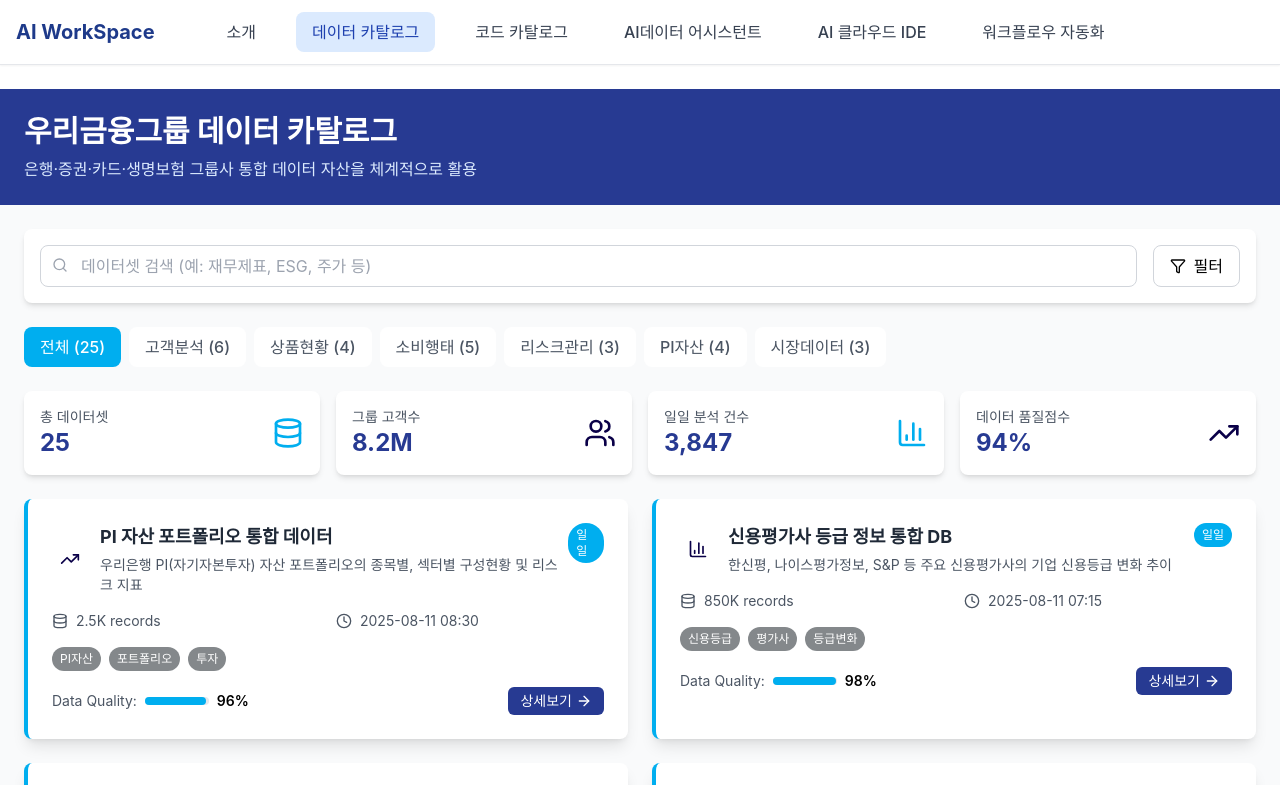
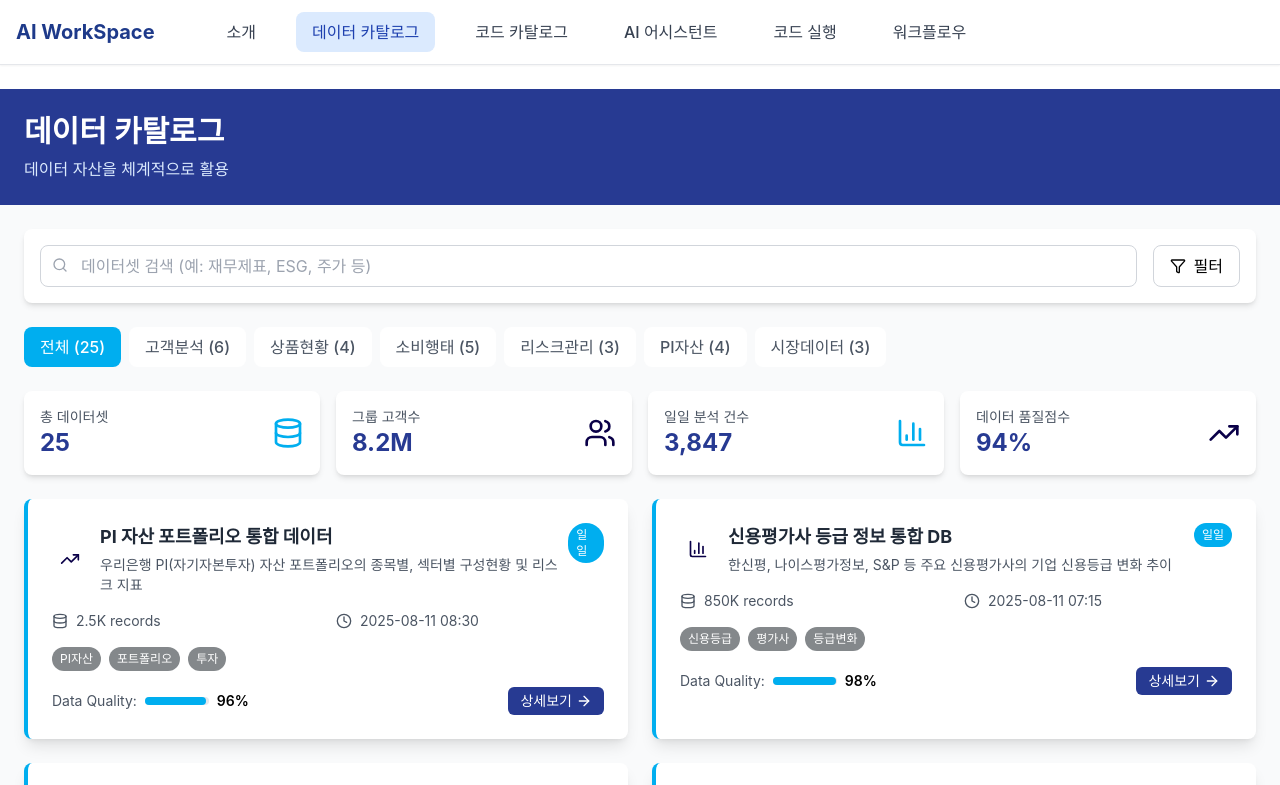
Before and after one commit to fudiso/ai_workspace, a React (Create React App) app: page /data in a window 1280 px wide. Shown: the top 785 px of the page. Built offline with nearby package versions, Linux system fonts and the light colour scheme.

Commit message:
발표 데모 준비 수정

```diff
--- a/src/App.js
+++ b/src/App.js
@@ -38,14 +38,14 @@
   const scenarios = [
     {
       id: 1,
-      title: "[우리은행] PI 자산 이슈 모니터링 - AI 코드 어시스턴트 활용",
+      title: "[우리은행] PI 자산 모니터링 - AI 코드 어시스턴트 활용",
       department: "리스크총괄부",
-      description: "PI(자기자본투자) 자산 포트폴리오의 주요 리스크 지표를 자동 모니터링하여 중요한 이슈를 놓치지 않고 신속하게 대응",
-      detail: "우리은행 리스크총괄부 김O수 대리는 매주 여러 시장 분석 보고서, 개별 자산의 뉴스, 공시 자료를 수동으로 Excel로 정리하는 업무를 수행하고 있었습니다. AI Code Assistant에게 '현재 보유 중인 PI 자산 중에서 최근 1개월간 신용등급이 하향 조정되었거나, 부정적 뉴스가 보도된 자산 리스트를 보여줘'라고 요청하면, 데이터 카탈로그의 메타정보를 참조하여 PI 포트폴리오 데이터, 신용평가사 등급 정보, 뉴스 데이터를 조회하는 SQL 쿼리와 Python 코드를 자동 생성합니다. 검증된 모니터링 분석 코드는 'PI 자산 일일 이슈 모니터링'으로 코드 카탈로그에 등록하여 전사 자산화하고, 워크플로우에 등록하여 매일 오전 8시 자동 실행됩니다.",
+      description: "PI(고유자본투자) 포트폴리오의 주요 리스크 모니터링 업무를 AI를 활용해 자동화",
+      detail: "우리은행 리스크총괄부 김우리 대리는 PI자산(618개 펀드 및 Blind Fund내 6,284개 개별기업)을 매일 모니터링합니다. 새로운 모니터링 로직을 만들기 위해 AI Code Assistant에게 '현재 보유 중인 PI 자산 중에서 최근 1개월간 신용등급이 하향 조정되었고, 영업이익 이자보상배율이 1.0미만인 기업 리스트를 보여줘'라고 요청하면, 데이터 카탈로그의 메타정보를 참조하여 PI 포트폴리오 데이터, 신용평가사 등급 정보, 뉴스 데이터를 조회하는 SQL 쿼리와 Python 코드를 자동 생성합니다. 검증된 모니터링 분석 코드는 'PI 자산 일일 이슈 모니터링'으로 코드 카탈로그에 등록하여 전사 자산화하고, 워크플로우에 등록하여 매일 오전 8시 자동 실행됩니다.",
       steps: [
-        "AI Code Assistant에 자연어로 PI 자산 이슈 질의",
+        "AI Code Assistant에 자연어로 PI 자산 신규 모니터링 로직 요청",
         "데이터 카탈로그 참조 SQL/Python 코드 자동 생성",
-        "클라우드 IDE에서 ABC기업 상세 분석 코드 추가",
+        "클라우드 IDE(코드실행환경)에서 상세 분석 코드 추가",
         "PI 자산 일일 이슈 모니터링으로 코드 카탈로그 등록",
         "워크플로우 자동화로 매일 실행 및 UC메신저/이메일 알림"
       ]
@@ -1023,9 +1023,9 @@
     { to: '/', label: '소개' },
     { to: '/data', label: '데이터 카탈로그' },
     { to: '/code', label: '코드 카탈로그' },
-    { to: '/llm', label: 'AI데이터 어시스턴트' },
-    { to: '/cloudide', label: 'AI 클라우드 IDE' },
-    { to: '/workflow', label: '워크플로우 자동화' },
+    { to: '/llm', label: 'AI 어시스턴트' },
+    { to: '/cloudide', label: '코드 실행' },
+    { to: '/workflow', label: '워크플로우' },
   ];
   return (
     <nav className="bg-white shadow-sm border-b mb-6">
--- a/src/Automation/auto.js
+++ b/src/Automation/auto.js
@@ -525,7 +525,7 @@
           <div className="flex items-center justify-between h-16">
             <div className="flex items-center space-x-3">
               <Zap className="w-8 h-8" />
-              <h1 className="text-xl font-bold">AI WorkSpace - 워크플로우 자동화</h1>
+              <h1 className="text-xl font-bold">워크플로우 (자동화)</h1>
             </div>
             <div className="flex items-center space-x-3">
               <button
--- a/src/CloudIDE/cloudIDE.jsx
+++ b/src/CloudIDE/cloudIDE.jsx
@@ -188,7 +188,7 @@
       >
         <div className="flex items-center space-x-4">
           <Code size={24} />
-          <h1 className="text-xl font-bold">AI WorkSpace - Cloud IDE</h1>
+          <h1 className="text-xl font-bold">클라우드 IDE (코드실행환경)</h1>
         </div>
         <div className="flex items-center space-x-2">
           <button className="p-2 hover:bg-white hover:bg-opacity-20 rounded">
--- a/src/CodeCatalog/codecatalog.js
+++ b/src/CodeCatalog/codecatalog.js
@@ -336,7 +336,7 @@
             <div className="flex items-center space-x-4">
               <div className="flex items-center space-x-2">
                 <Code className="w-8 h-8" style={{ color: colors.tertiary }} />
-                <h1 className="text-2xl font-bold text-white">Code Catalog</h1>
+                <h1 className="text-2xl font-bold text-white">코드 카탈로그</h1>
               </div>
               <div className="px-3 py-1 rounded-full text-sm font-medium" style={{ backgroundColor: colors.tertiary + '20', color: colors.tertiary }}>
                 AI WorkSpace
--- a/src/DataCatalog/datacatalog.jsx
+++ b/src/DataCatalog/datacatalog.jsx
@@ -476,8 +476,8 @@
         style={{ backgroundColor: colors.primary }}
       >
         <div className="max-w-7xl mx-auto">
-          <h1 className="text-3xl font-bold mb-2">우리금융그룹 데이터 카탈로그</h1>
-          <p className="text-blue-100">은행·증권·카드·생명보험 그룹사 통합 데이터 자산을 체계적으로 활용</p>
+          <h1 className="text-3xl font-bold mb-2">데이터 카탈로그</h1>
+          <p className="text-blue-100">데이터 자산을 체계적으로 활용</p>
         </div>
       </div>
 
--- a/src/LLMAPI/llmapi.js
+++ b/src/LLMAPI/llmapi.js
@@ -14,7 +14,7 @@
     accent3: 'rgb(39, 58, 146)'      // Woori WON Blue (alternate)
   };
 
-  const [userInput, setUserInput] = useState('현재 보유 PI 자산 중 최근 1개월간 신용등급이 하향되거나 "영업이익 이자보상배율"이 1.0 미만인 자산 리스트 보여줘');
+  const [userInput, setUserInput] = useState('현재 보유 PI 자산 중 최근 1개월간 신용등급이 하향되고, "영업이익 이자보상배율"이 1.0 미만인 자산 리스트 보여줘');
   const [isGenerating, setIsGenerating] = useState(false);
   const [generatedCode, setGeneratedCode] = useState('');
   const [showChart, setShowChart] = useState(false);
@@ -220,7 +220,7 @@
             <div className="flex items-center space-x-4">
               <div className="flex items-center space-x-2">
                 <BarChart3 className="w-8 h-8" style={{ color: colors.tertiary }} />
-                <h1 className="text-2xl font-bold text-white">AI 데이터 어시스턴트</h1>
+                <h1 className="text-2xl font-bold text-white">AI 어시스턴트</h1>
               </div>
               <div className="px-3 py-1 rounded-full text-sm font-medium" style={{ backgroundColor: colors.tertiary + '20', color: colors.tertiary }}>
                 AI WorkSpace
```
